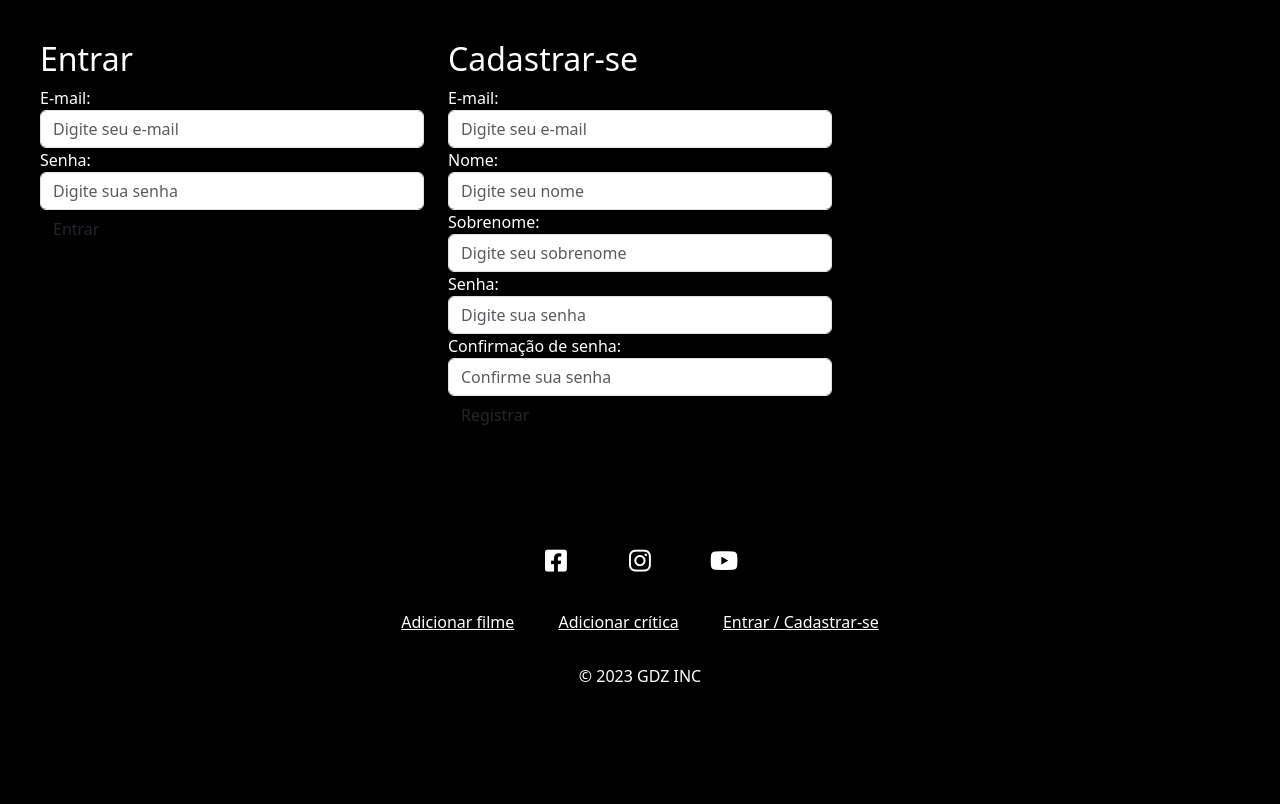
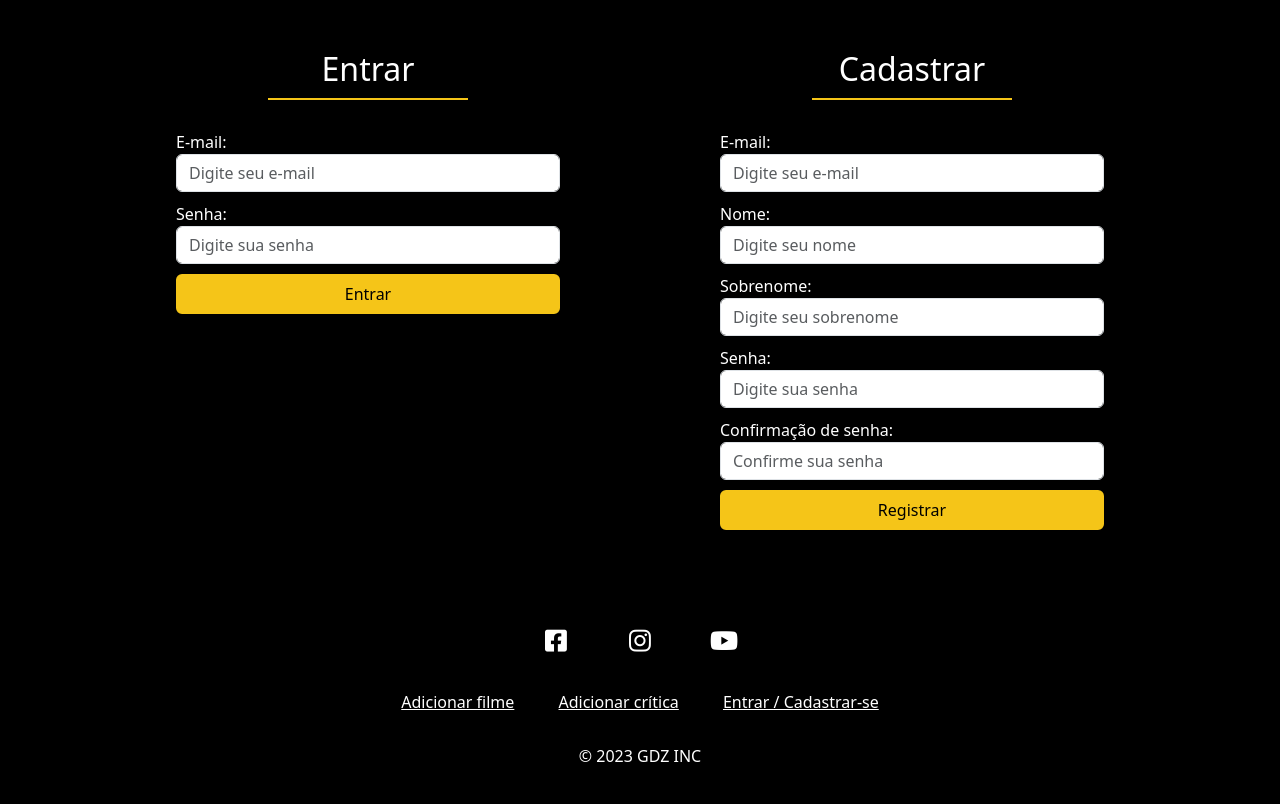
Before and after one commit to KylixXD/MovieStar, a PHP site: page /auth.php in a window 1280 px wide. Shown: the part 76-880 px from the top of the page. Before the commit the page ends 758 px from the top, so only its background shows below. Run offline with PHP 8.4, Linux system fonts and the light colour scheme.

Commit message:
adição css authpage

```diff
--- a/auth.php
+++ b/auth.php
@@ -20,7 +20,7 @@
                     </form>
                 </div>
                 <div class="col-md-4" id="register-container">
-                    <h2>Cadastrar-se</h2>
+                    <h2>Cadastrar</h2>
                     <form action="" method="POST">
                         <input type="hidden" name="type" value="register">
                         <div class="form-group">
--- a/css/styles.css
+++ b/css/styles.css
@@ -93,6 +93,43 @@
     padding: 40px;
 }
 
+/* Login / Register */
+
+#auth-row {
+    justify-content: space-evenly;
+}
+
+#login-container h2, #register-container h2 {
+    text-align: center;
+    border-bottom: 2px solid #F5C518;
+    width: 200px;
+    margin: 0 auto;
+    padding: 10px;
+}
+
+#login-container form, #register-container form {
+    max-width: 400px;
+    margin: 30px auto;
+}
+
+.card-btn {
+    color: #000;
+    background-color: #F5C518;
+    border: 2px solid #F5C518;
+    width: 100%;
+}
+
+.card-btn:hover {
+    color: #F5C518;
+    background-color: transparent;
+    border-color: #F5C518;
+}
+
+
+.form-group {
+    margin-bottom: 10px;
+}
+
 /* Footer */
 
 #footer {
```
